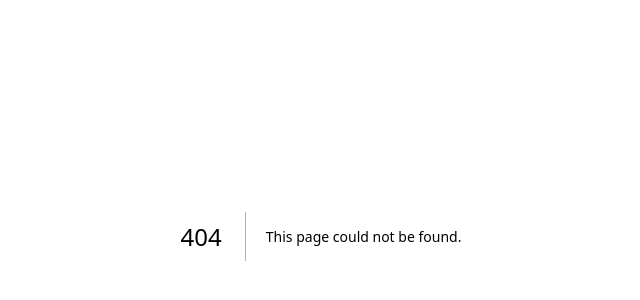
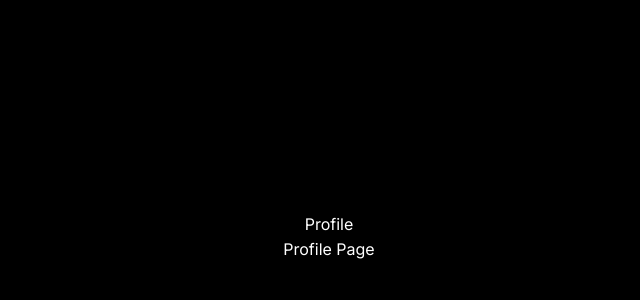
Before and after one commit to JosephMasu/nextjs_project, a Next.js app: page /profile in a window 1280 px wide. Before the commit this address had no page. Shown: the part 164-464 px from the top of the page, without its empty margins (319-959 px from the left). Built offline with nearby package versions, Linux system fonts and the light colour scheme.

Commit message:
feat: profile page

```diff
--- a/src/app/login/page.tsx
+++ b/src/app/login/page.tsx
@@ -55,7 +55,7 @@ export default function Login() {
           </button>
           <Link
             className="w-full p-2 text-center relative hover:text-white ml-2 group"
-            href='/login'>
+            href='/signup'>
             Visit singup page
             <span className="absolute left-0 right-0 bottom-5 h-[1px] bg-white transform scale-x-0 group-hover:scale-x-100 transition-transform duration-300 ease-in-out"></span>
           </Link>
--- /dev/null
+++ b/src/app/profile/page.tsx
@@ -0,0 +1,13 @@
+import React from 'react';
+
+function ProfilePage() {
+  return (
+    <div className='flex flex-col items-center justify-center min-h-screen px-2'>
+      <h1 className='text-white ml-4'>Profile</h1>
+      <hr/>
+      <p className='text-white ml-4'>Profile Page</p>
+    </div>
+  );
+}
+
+export default ProfilePage;
```
